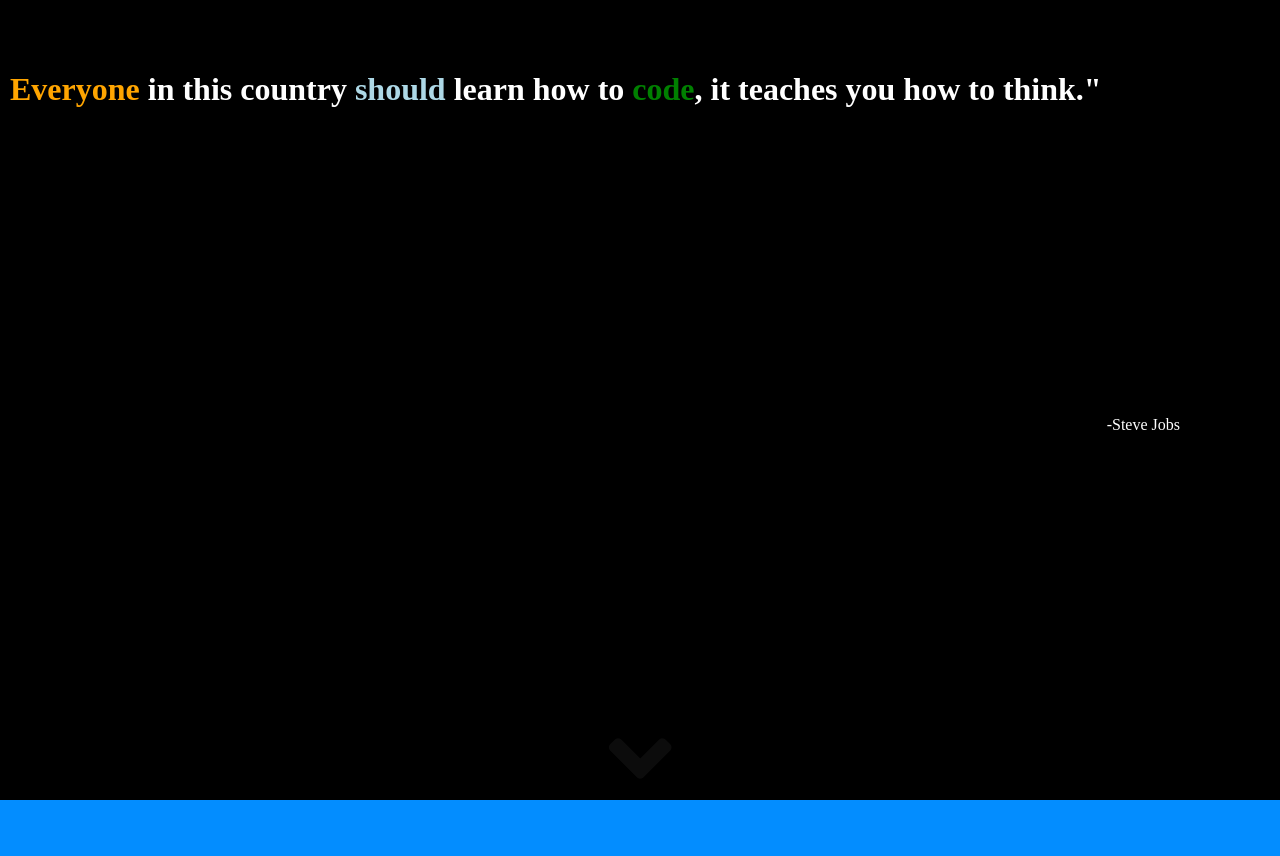
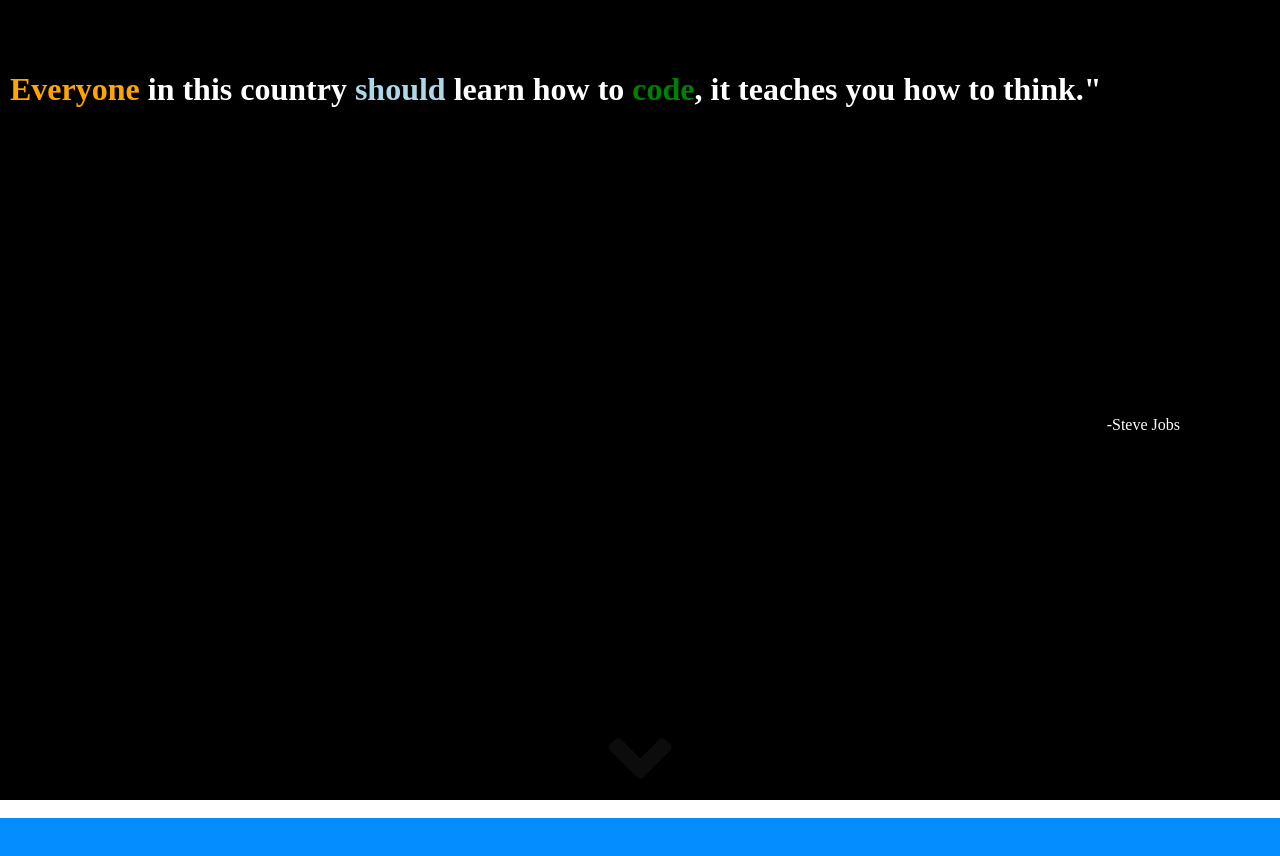
Before and after one commit to sciortinomrc/personal-website, a React (Create React App) app: page / in a window 1280 px wide. Shown: the top 856 px of the page. Built offline with nearby package versions, Linux system fonts and the light colour scheme; a web font is replaced by a local one.

Commit message:
auto commit

```diff
--- a/src/Main/Main.js
+++ b/src/Main/Main.js
@@ -3,12 +3,14 @@ import PersonalData from './PersonalData';
 import Skills from './Skills';
 import PersonalDescription from './PersonalDescription';
 import Portfolio from './Portfolio';
+import url from "../Resume.html";
 
 
 
 const Main=()=>{
 	return(
 		<div className="background">
+			<a href={url}>Resume</a>
 			<PersonalData />
 			<hr className="hr-padding no-spacing"/>
 			<Skills />
```
